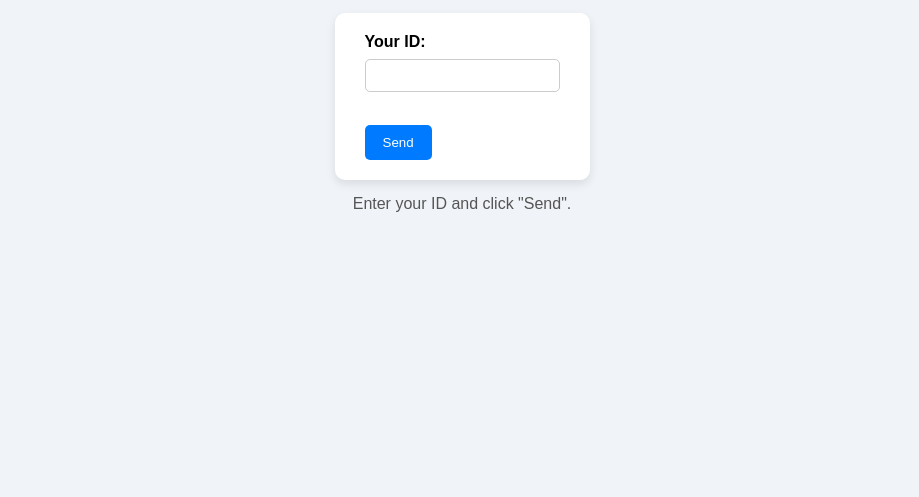
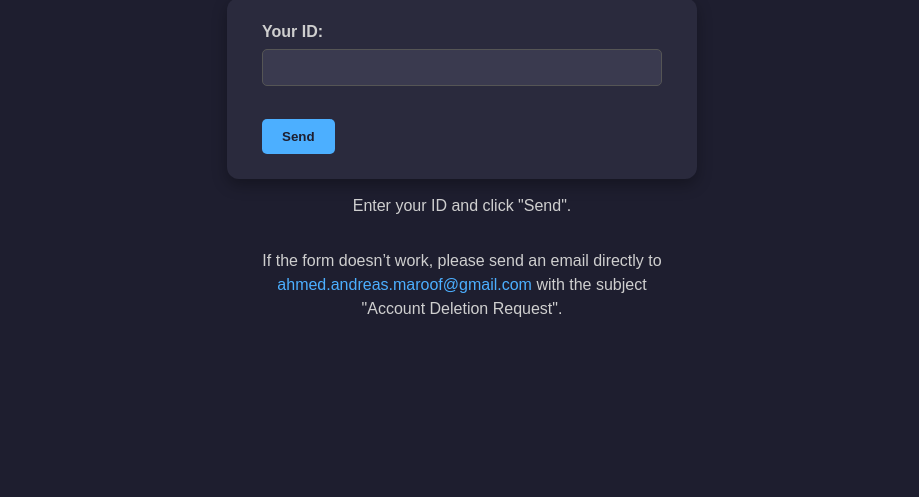
Before and after one commit to ahmed-albayati/CStoDeleteAccount, a plain HTML site: page index.html in a window 1280 px wide. Shown: the part 343-840 px from the top of the page, without its empty margins (178-1097 px from the left). Before the commit the page ends 800 px from the top, so only its background shows below. Drawn offline with Linux system fonts and the light colour scheme.

Commit message:
to prompt user
in case

```diff
--- a/index.html
+++ b/index.html
@@ -18,5 +18,10 @@
     <input type="submit" value="Send">
   </form>
   <p>Enter your ID and click "Send".</p>
+  <p>If the form doesn’t work, please send an email directly to
+   <a href="mailto:ahmed.andreas.maroof@gmail.com?subject=Account%20Deletion%20Request">
+      ahmed.andreas.maroof@gmail.com
+   </a> with the subject "Account Deletion Request".
+</p>
 </body>
 </html>
--- a/style.css
+++ b/style.css
@@ -1,54 +1,79 @@
 body {
   font-family: Arial, sans-serif;
-  background-color: #f0f4f8;
+  background-color: #1e1e2f; /* dark background */
+  color: #e0e0e0;           /* default text color */
   display: flex;
   flex-direction: column;
   align-items: center;
   justify-content: center;
   min-height: 100vh;
   margin: 0;
+  padding: 20px;
 }
 
 h1 {
-  color: #333;
+  color: #ffffff;
+  margin-bottom: 20px;
 }
 
 form {
-  background-color: #fff;
-  padding: 20px 30px;
-  border-radius: 10px;
-  box-shadow: 0 4px 10px rgba(0,0,0,0.1);
+  background-color: #2a2a3d; /* slightly lighter dark card */
+  padding: 25px 35px;
+  border-radius: 12px;
+  box-shadow: 0 6px 15px rgba(0,0,0,0.3);
+  width: 100%;
+  max-width: 400px;
 }
 
 label {
   display: block;
   margin-bottom: 8px;
   font-weight: bold;
+  color: #cfcfcf;
 }
 
 input[type="text"] {
   width: 100%;
-  padding: 8px;
+  padding: 10px;
   margin-bottom: 15px;
   border-radius: 5px;
-  border: 1px solid #ccc;
+  border: 1px solid #555;
+  background-color: #3a3a4f;
+  color: #e0e0e0;
   box-sizing: border-box;
 }
 
+input[type="text"]::placeholder {
+  color: #aaa;
+}
+
 input[type="submit"] {
-  background-color: #007bff;
-  color: white;
-  padding: 10px 18px;
+  background-color: #4cafff;
+  color: #1e1e2f;
+  padding: 10px 20px;
   border: none;
   border-radius: 5px;
   cursor: pointer;
+  font-weight: bold;
 }
 
 input[type="submit"]:hover {
-  background-color: #0056b3;
+  background-color: #1e90ff;
 }
 
 p {
   margin-top: 15px;
-  color: #555;
+  color: #cfcfcf;
+  max-width: 400px;
+  text-align: center;
+  line-height: 1.5;
 }
+
+a {
+  color: #4cafff;
+  text-decoration: none;
+}
+
+a:hover {
+  text-decoration: underline;
+}
```
